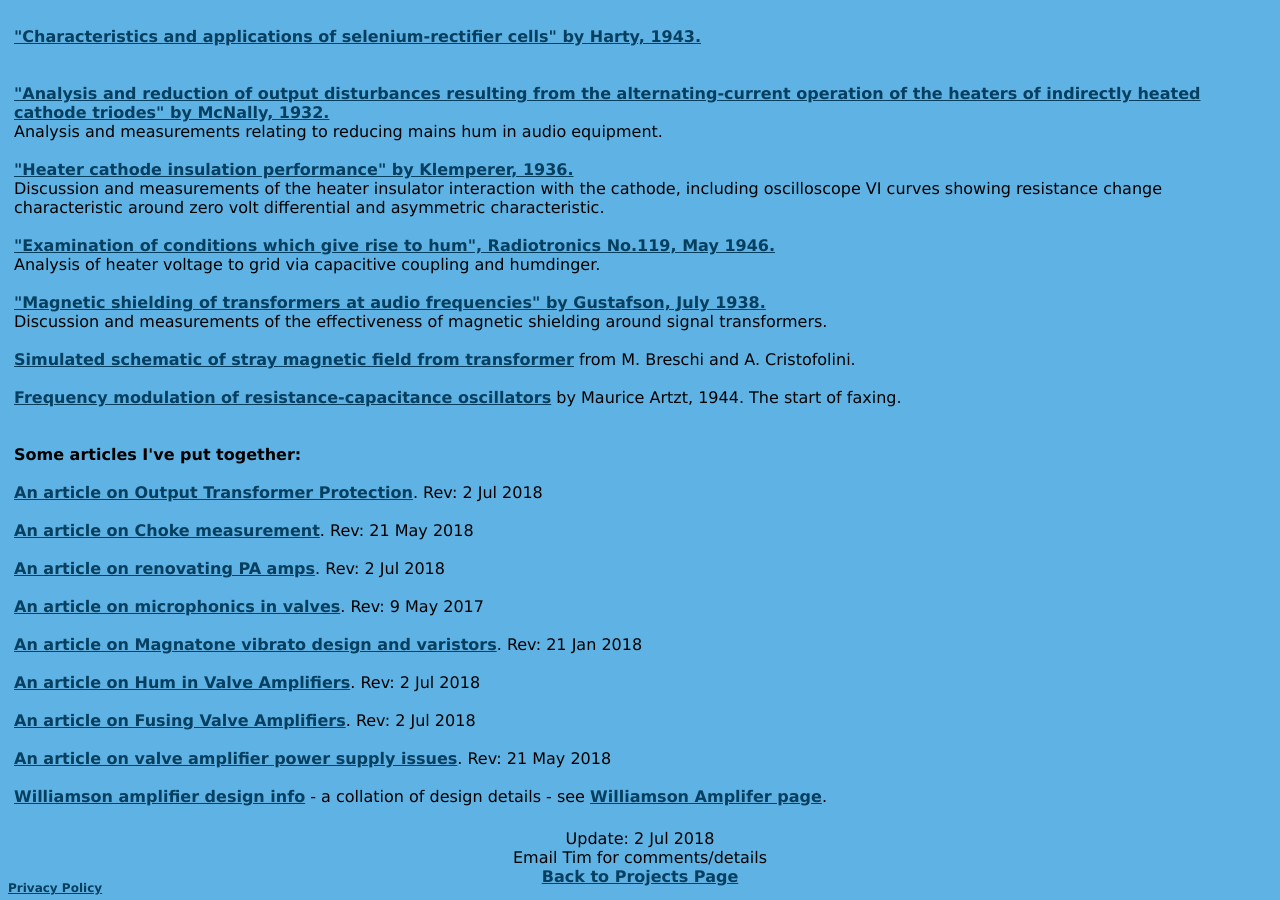
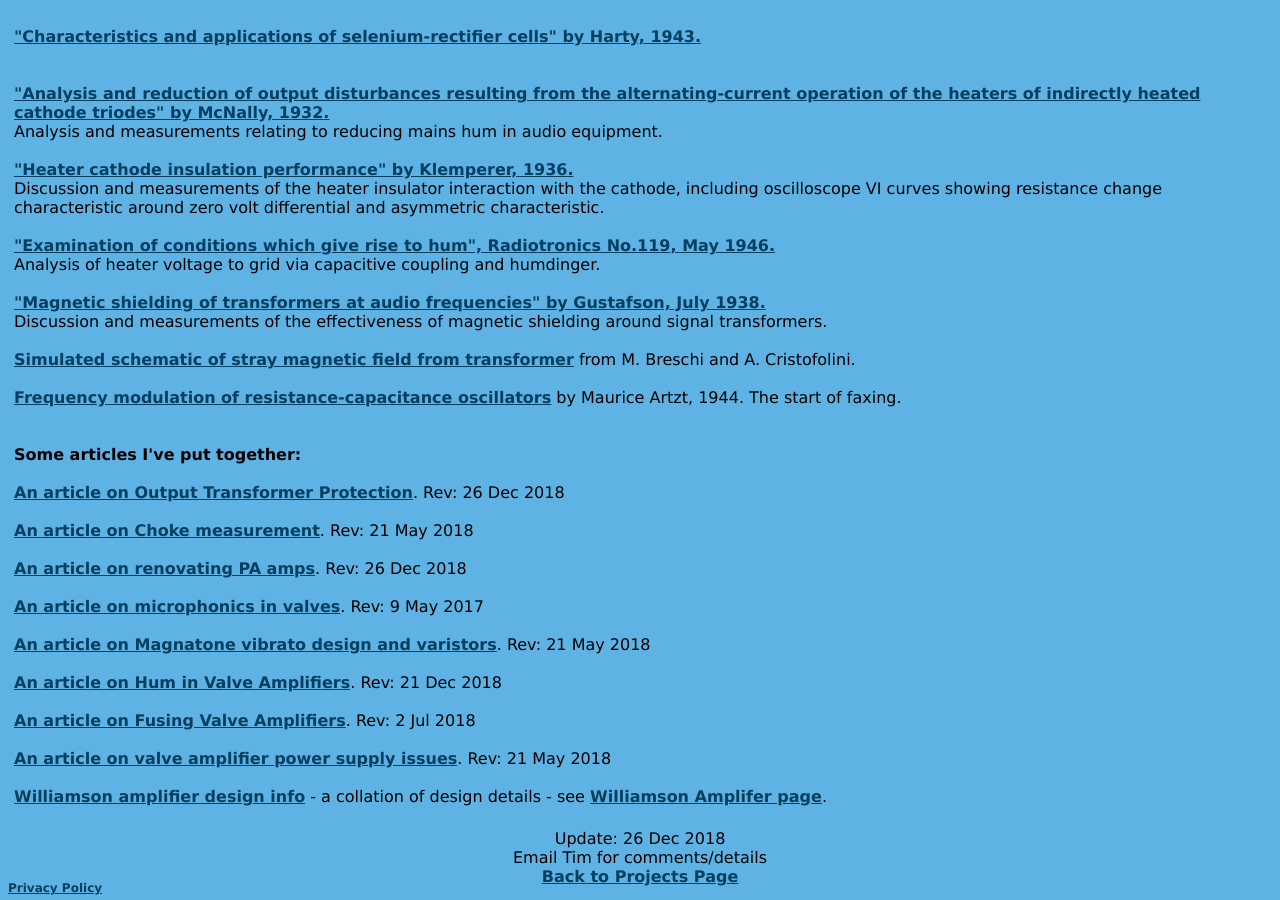
Before and after one commit to michael-robbins/michael-robbins.github.io, a Jekyll site: the page built from projects/Valve Info.html, in a window 1280 px wide and 900 px high, scrolled down 2719 px. Built offline with Jekyll 4.4.1, drawn with Linux system fonts in a browser that asks for light colours.

Commit message:
Update Valve Info.html

```diff
--- a/projects/Valve Info.html
+++ b/projects/Valve Info.html
@@ -203,17 +203,17 @@ layout: default
       <br />
       <b>Some articles I've put together:</b>
       <br /><br />
-      <a href="/static/Output%20transformer%20protection.pdf">An article on Output Transformer Protection</a>. Rev: 2 Jul 2018
+      <a href="/static/Output%20transformer%20protection.pdf">An article on Output Transformer Protection</a>. Rev: 26 Dec 2018
       <br /><br />
       <a href="/static/Choke measurement.pdf">An article on Choke measurement</a>. Rev: 21 May 2018
       <br /><br />
-      <a href="/static/Renovating PA amps.pdf">An article on renovating PA amps</a>. Rev: 2 Jul 2018
+      <a href="/static/Renovating PA amps.pdf">An article on renovating PA amps</a>. Rev: 26 Dec 2018
       <br /><br />
       <a href="/static/Microphonics in valves.pdf">An article on microphonics in valves</a>. Rev: 9 May 2017
       <br /><br />
-      <a href="/static/Magnatone vibrato design.pdf">An article on Magnatone vibrato design and varistors</a>. Rev: 21 Jan 2018
+      <a href="/static/Magnatone vibrato design.pdf">An article on Magnatone vibrato design and varistors</a>. Rev: 21 May 2018
       <br /><br />
-      <a href="/static/Hum article.pdf">An article on Hum in Valve Amplifiers</a>. Rev: 2 Jul 2018
+      <a href="/static/Hum article.pdf">An article on Hum in Valve Amplifiers</a>. Rev: 21 Dec 2018
       <br /><br />
       <a href="/static/Valve amp fusing.pdf">An article on Fusing Valve Amplifiers</a>. Rev: 2 Jul 2018
       <br /><br />
@@ -226,7 +226,7 @@ layout: default
   </tr>
   <tr>
     <td align="center">
-      Update: 2 Jul 2018
+      Update: 26 Dec 2018
       <br />
       Email Tim for comments/details
       <br/>
```
